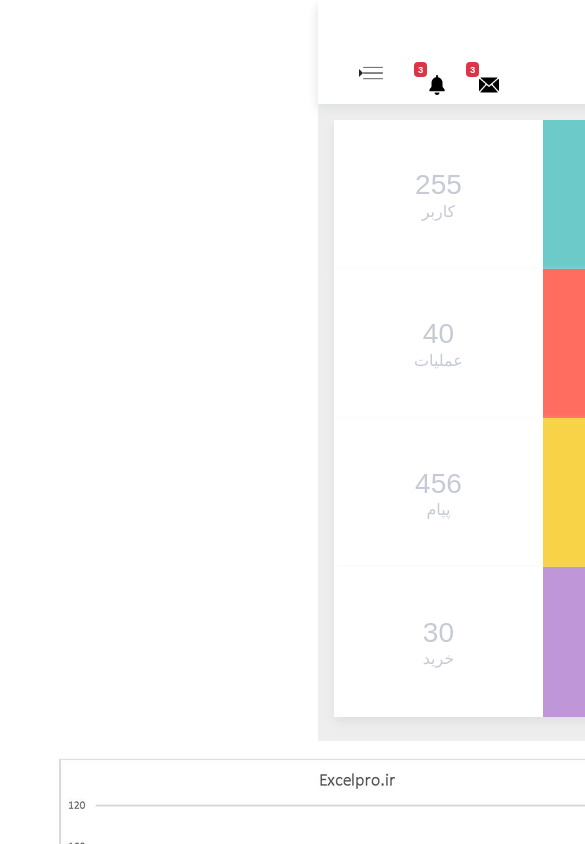
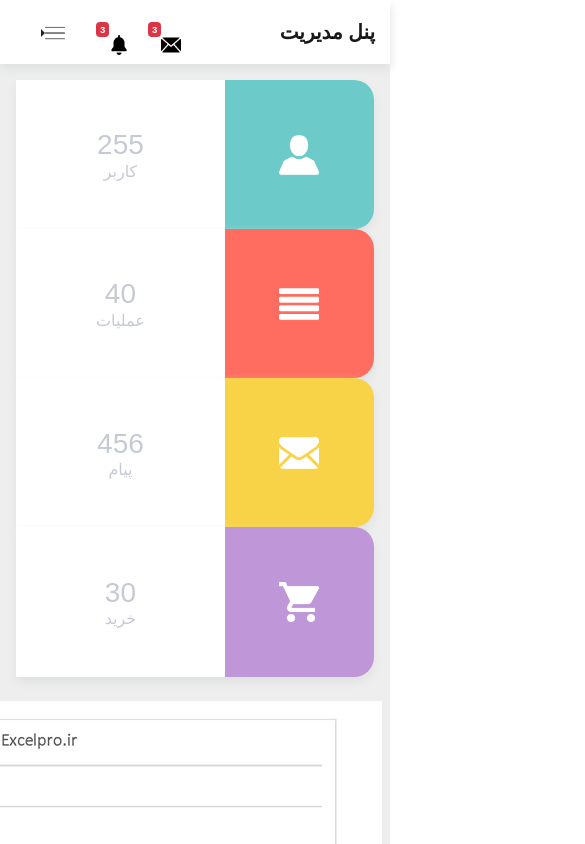
Before and after one commit to baharb68/ManagementPanel, a React (Create React App) app in the folder panel-app/: page / in a window 390 px wide. Shown: the top 844 px of the page, 585 px wide, since content can reach past the window. Built offline with nearby package versions, Linux system fonts and the light colour scheme; a web font is replaced by a local one.

Commit message:
modifying app.js:fixed-top fixed-bottom

```diff
--- a/panel-app/src/App.js
+++ b/panel-app/src/App.js
@@ -10,7 +10,7 @@ import Main from '../src/components/Main/Main'
 
 function App() {
   return (
-    <div className="App">
+    <div className="App fixed-top fixed-bottom">
         <Navbar logo="پنل مدیریت" />
         <Main />
     </div>
--- a/panel-app/src/components/Content/Statistic.jsx
+++ b/panel-app/src/components/Content/Statistic.jsx
@@ -12,7 +12,7 @@ export default class Statistic extends Component {
                         <img src={this.props.color} alt="" className="w-100"/>
                         <img src={this.props.sIcon} alt="" className="position-absolute"/>
                     </div>
-                    <div className="col-7 bg-white p-0 py-1 d-flex flex-column justify-content-center">
+                    <div className="col-7 bg-white p-0 d-flex flex-column justify-content-center">
                         <h3 className="m-0 font-weight-normal">{this.props.quantity}</h3>
                         <h6 className="m-0 font-weight-normal">{this.props.content}</h6>
                     </div>
--- a/panel-app/src/components/Navbar/Navbar.jsx
+++ b/panel-app/src/components/Navbar/Navbar.jsx
@@ -15,7 +15,7 @@ export default class Navbar extends Component {
         return (
             <div>
                  <nav className="navbar navbar-expand-lg d-flex flex-wrap navbar-light bg-white p-0 b-shadow py-2">
-                     <div className="part1 col-12 col-md-2 w-100 align-items-center text-right">
+                     <div className="part1 col-2 w-100 align-items-center text-right">
                         <a className="navbar-brand font-weight-bold m-0" href="#">{this.props.logo}</a>
                     </div>
                     <div className="part2 col d-flex justify-content-end pt-4 pt-md-0">
```
